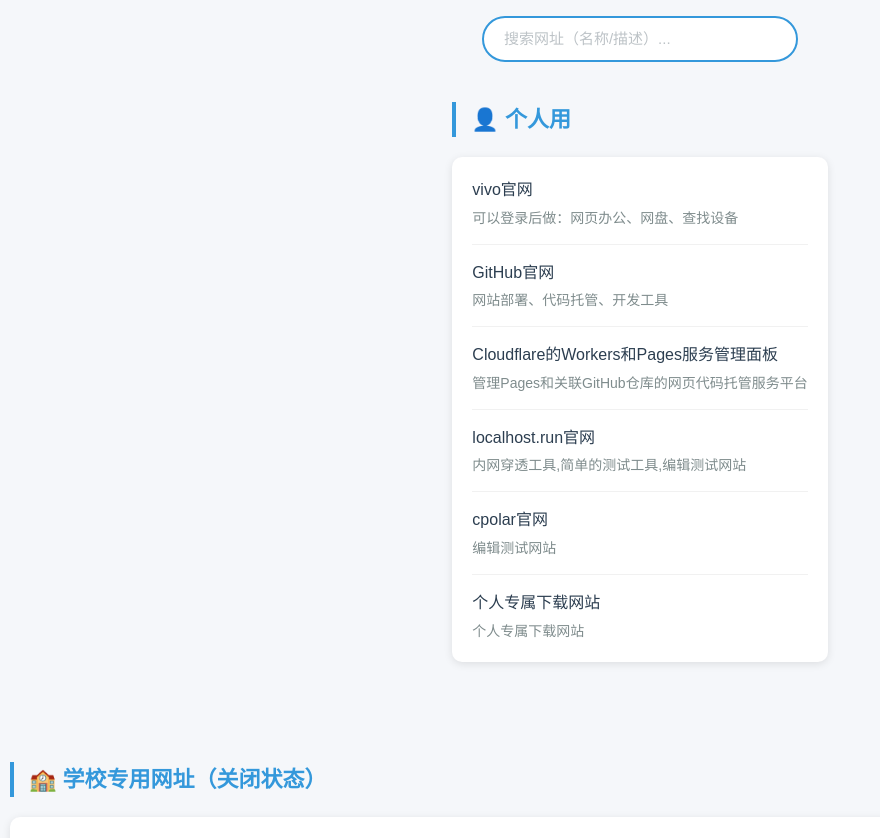
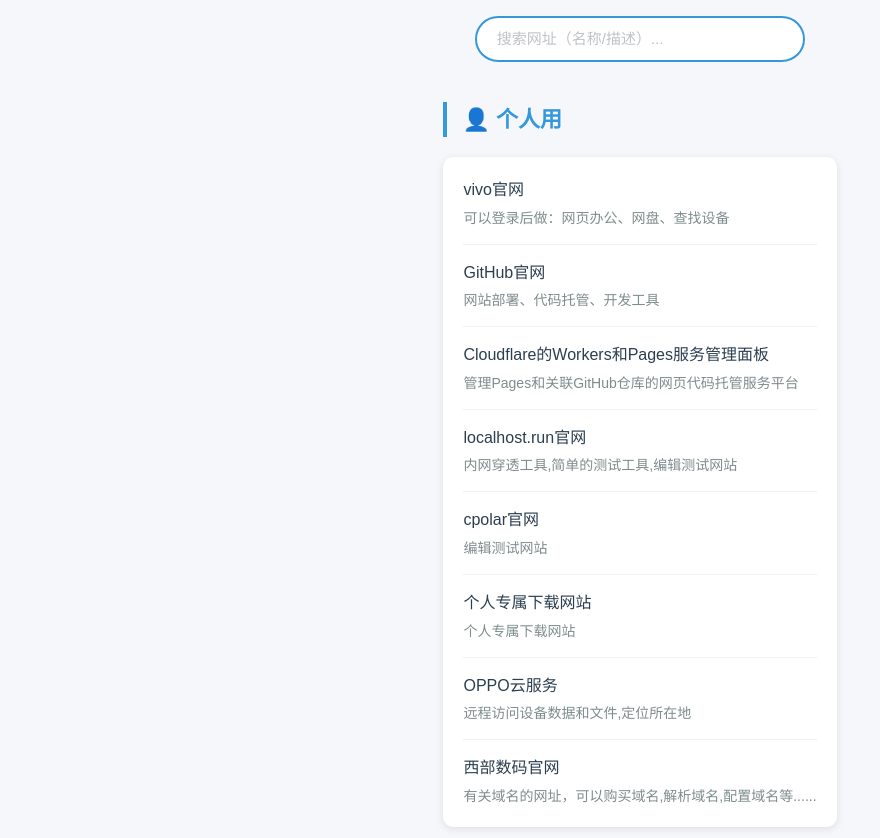
Before and after one commit to Gelingmeigewa/geling.github, a plain HTML site: page 01-index.html in a window 1280 px wide. Shown: the part 99-937 px from the top of the page, without its empty margins (0-880 px from the left). Drawn offline with Linux system fonts and the light colour scheme.

Commit message:
Update 01-index.html

```diff
--- a/01-index.html
+++ b/01-index.html
@@ -174,6 +174,15 @@
                         <a href="https://gelingmeigewa.github.io/geling.github/03-资源下载站.html" target="_blank">个人专属下载网站</a>
                         <p class="link-desc">个人专属下载网站</p>
                     </div>
+                    <div class="link-item">
+                        <a href="https://cloud.oppo.com/" target="_blank">OPPO云服务</a>
+                        <p class="link-desc">远程访问设备数据和文件,定位所在地</p>
+                    </div>
+                    <div class="link-item">
+                        <a href="https://www.west.cn/manager/" target="_blank">西部数码官网</a>
+                        <p class="link-desc">有关域名的网址，可以购买域名,解析域名,配置域名等......</p>
+                    </div>
+
 
 
 
```
